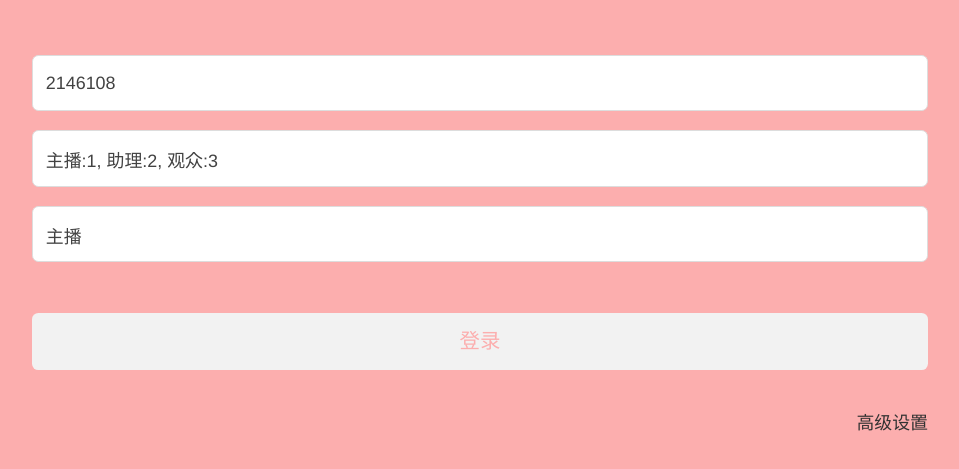
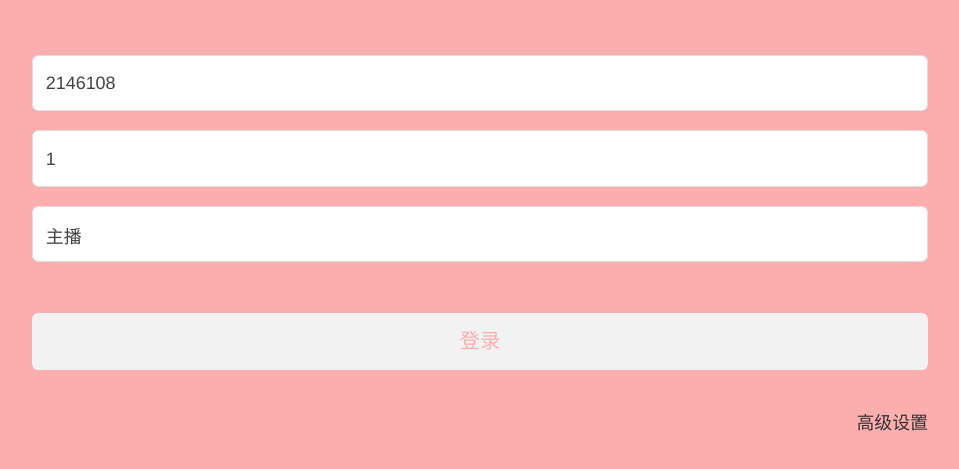
Before and after one commit to QPlus/APICloudLiveDemo, a plain HTML site: page widget/index.html in a window 1280 px wide. Shown: the part 195-664 px from the top of the page, without its empty margins (160-1119 px from the left). Drawn offline with Linux system fonts and the light colour scheme.

Commit message:
Update index.html

```diff
--- a/widget/index.html
+++ b/widget/index.html
@@ -58,7 +58,7 @@
 			<input type="number" id="roomId" placeholder="房间ID" value="2146108">
 		</div>
 	    <div class="enter-input aui-border">
-	    	<input type="text" id="password" placeholder="登录密码" value="主播:1, 助理:2, 观众:3">
+	    	<input type="text" id="password" placeholder="登录密码:主播:1, 观众:3" value="1">
 	    </div>
         <div class="enter-input aui-border">
         	<input type="text" id="nickname" placeholder="昵称" value="主播">
```
